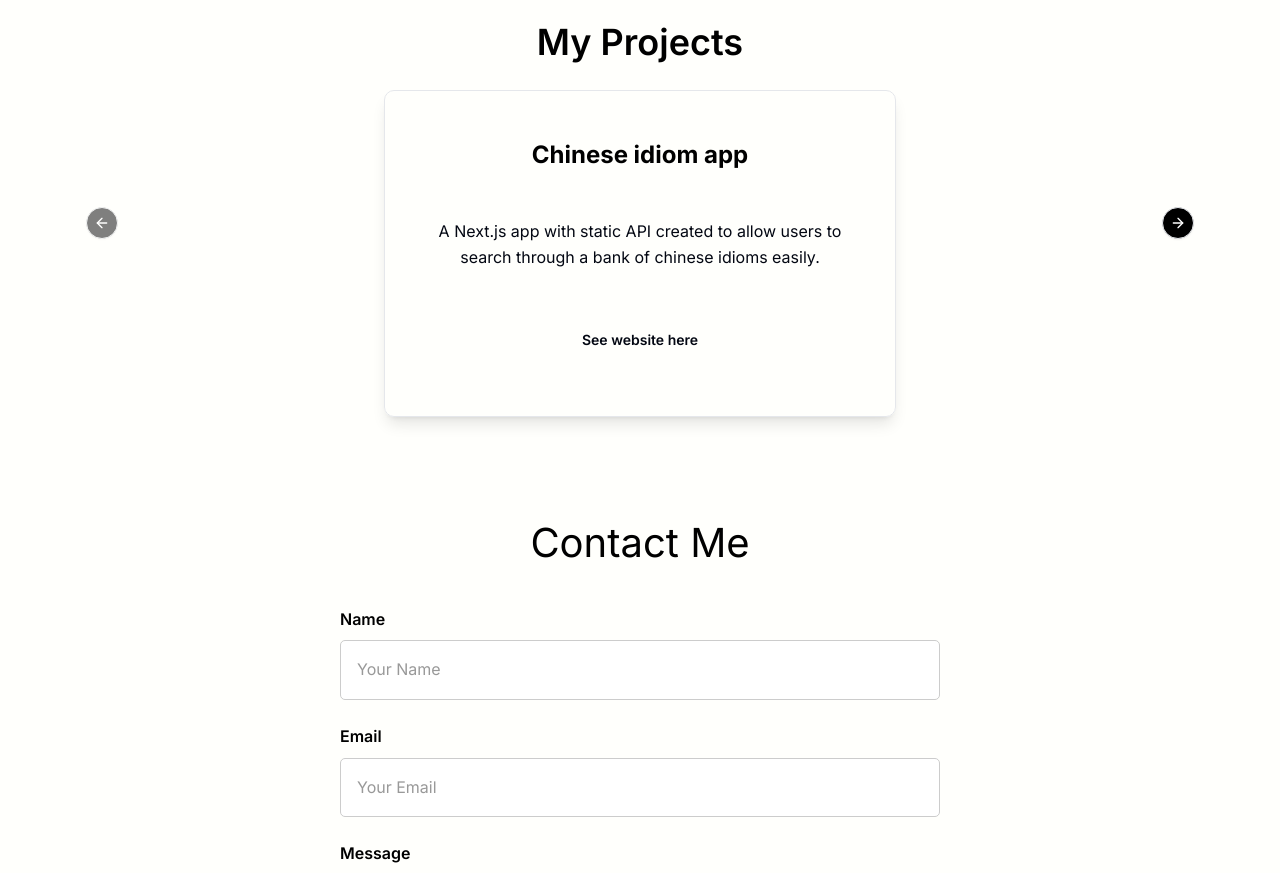
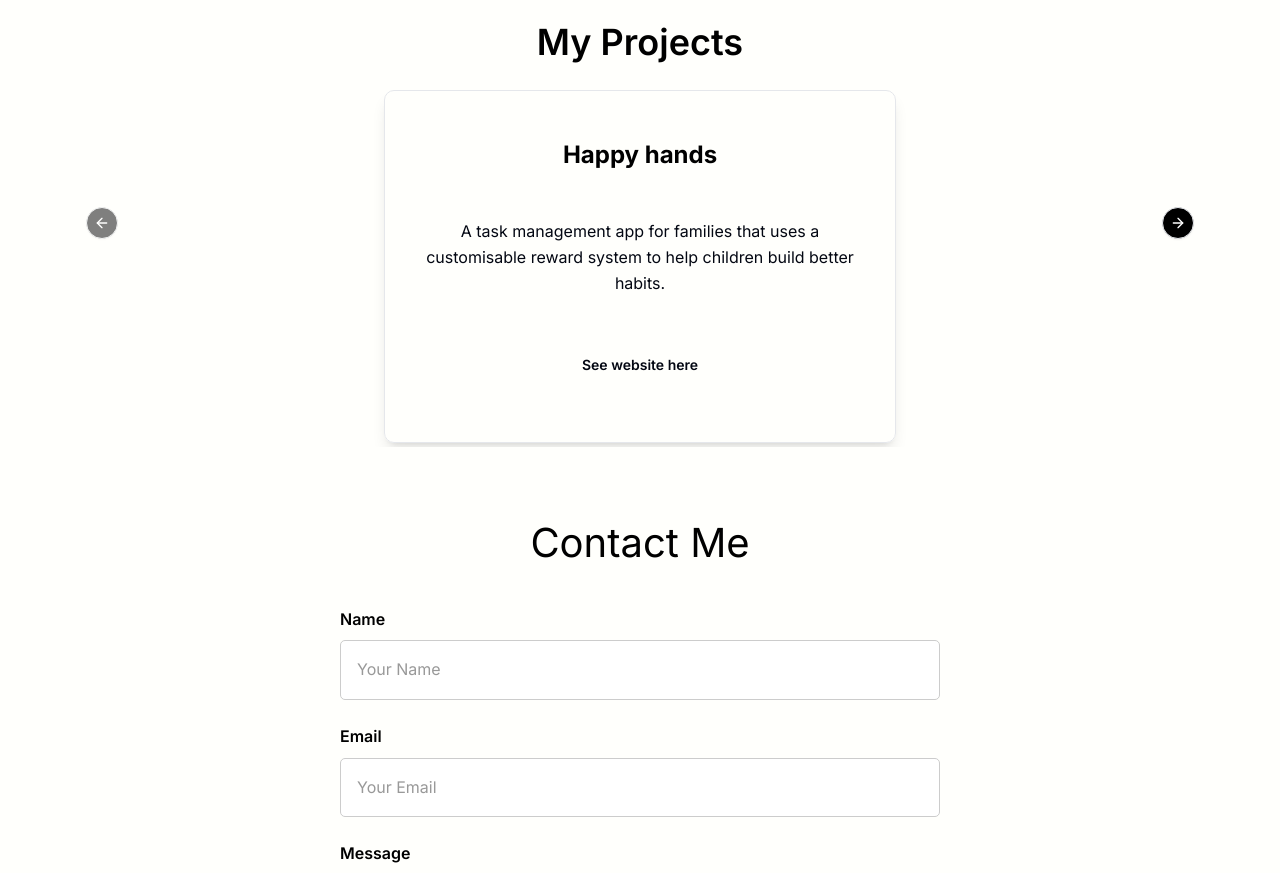
Before and after one commit to chargrace/portfolio, a Next.js app: page / in a window 1280 px wide. Shown: the part 1140-2013 px from the top of the page. Built offline with nearby package versions, Linux system fonts and the light colour scheme.

Commit message:
update: project added

```diff
--- a/components/projects.jsx
+++ b/components/projects.jsx
@@ -12,8 +12,9 @@ import {
 } from "@/components/ui/card"
 
 const projects = [
-  { id: 1, title: "Chinese idiom app", description: "A Next.js app with static API created to allow users to search through a bank of chinese idioms easily.", links: "https://idiom-app.vercel.app/", linktext: "See website here " },
-  { id: 2, title: "Movie recommendation app", description: "A Next.js application created to make searching for movie and TV show recommendations easier and without a user-friendly interface.", linktext: "Deployment coming soon" },
+  { id: 1, title: "Happy hands", description: "A task management app for families that uses a customisable reward system to help children build better habits. ", links: "https://final-project-404-bra.vercel.app/", linktext: "See website here" },
+   { id: 2, title: "Chinese idiom app", description: "A Next.js app with static API created to allow users to search through a bank of chinese idioms easily.", links: "https://idiom-app.vercel.app/", linktext: "See website here " },
+  { id: 3, title: "Movie recommendation app", description: "A Next.js application created to make searching for movie and TV show recommendations easier and without a user-friendly interface.", linktext: "Deployment coming soon" },
 ]
 
 export default function Projects() {
```
